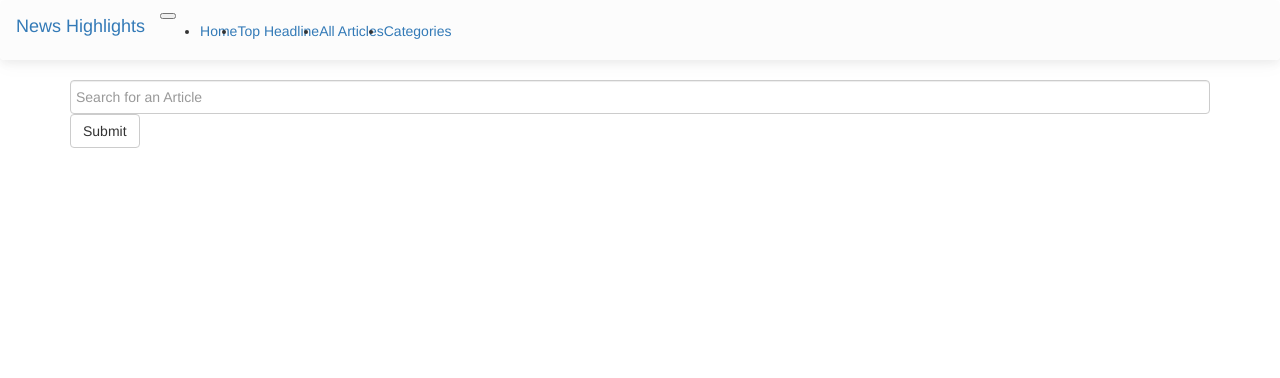
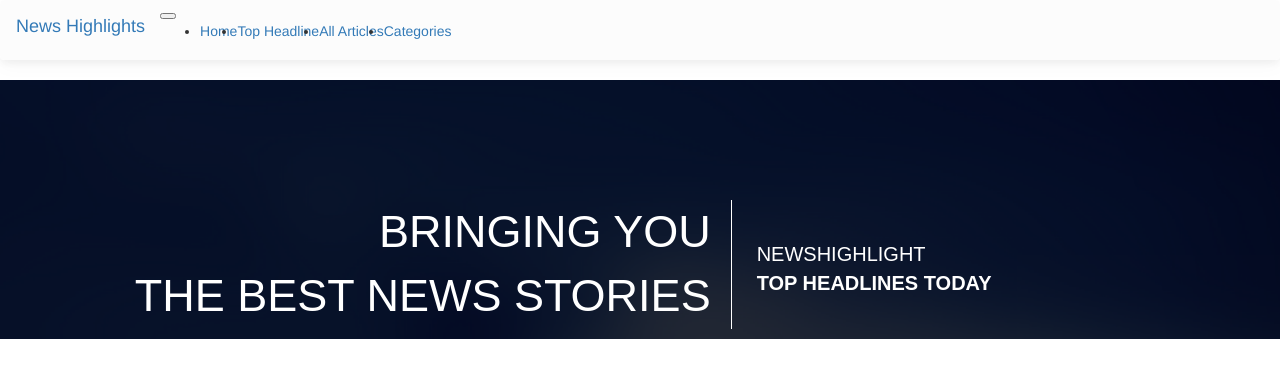
Before and after one commit to SophiaNM/NewsHighlight, a Flask app: template app/templates/topheadlines.html in a window 1280 px wide. Shown: the top 378 px of the page. Run offline with Flask 2, Linux system fonts and the light colour scheme; the template is opened without the code that fills it, so the values that code supplies are empty; some libraries are stand-ins or nearby versions.

Commit message:
Changes to topheadline structure

```diff
--- a/app/templates/topheadlines.html
+++ b/app/templates/topheadlines.html
@@ -5,42 +5,44 @@
 {% endblock %}
 {% block content%}
 
-<div class="container-fluid wrapper">
-
-    <div class="container">
-        <form class="">
-            <input type="text" name="article_query" placeholder="Search for an Article" class = "form-control">
-            <input type="submit" value="Submit" class="btn btn-default">
-        </form>
-
-    </div>
-    <div class="row">
-        <div class="col-md-12">
-            <h1>{{name}}</h1>
+<!-- Landing Page -->
+<div class="landing">
+    <div class="cover container-fluid">
+        <div class="heading">
+            <div class="row">
+                <div class="col-md-7 title">
+                    <p>BRINGING YOU <br> THE BEST NEWS STORIES</p>
+                </div>
+                <div class="col-md-5 pagetitle">
+                    <p>NEWSHIGHLIGHT <br><strong>TOP HEADLINES TODAY</strong></p>
+                </div>
+            </div>
         </div>
     </div>
-    <div class="row">
+</div>
+
+<!-- Body Section -->
+<div class="container wrapper">
+    <div class="row text">
         {% for article in articles%}
-        <div class="col-md-4">
+        <div class="col-sm-6 col-md-4">
             <div class="card article">
                 <a href="{{article.url}}" target="_blank">
                     <img class="card-img-top" src="{{article.urlToImage}}" alt="Image of {{article.title}}">
                 </a>
                 <div class="card-body">
                     <h4 class="card-title">{{article.title}}</h4>
-                    <p>{{article.author}}</p>
-                    <p>{{article.publishedAt}}</p>
+                    <p class="metadata">- {{article.author}}</p>
+                    <p class="metadata">Posted on {{article.publishedAt}}</p>
                     <hr>
-                    <p>{{article.description|truncate(150)}}...
+                    <p>{{article.description}}...
                         <a href="{{article.url}}" target="_blank">View Article on site</a>
                     </p>
                 </div>
             </div>
         </div>
         {% endfor %}
-
     </div>
-
 </div>
 
 {% endblock %}
```
